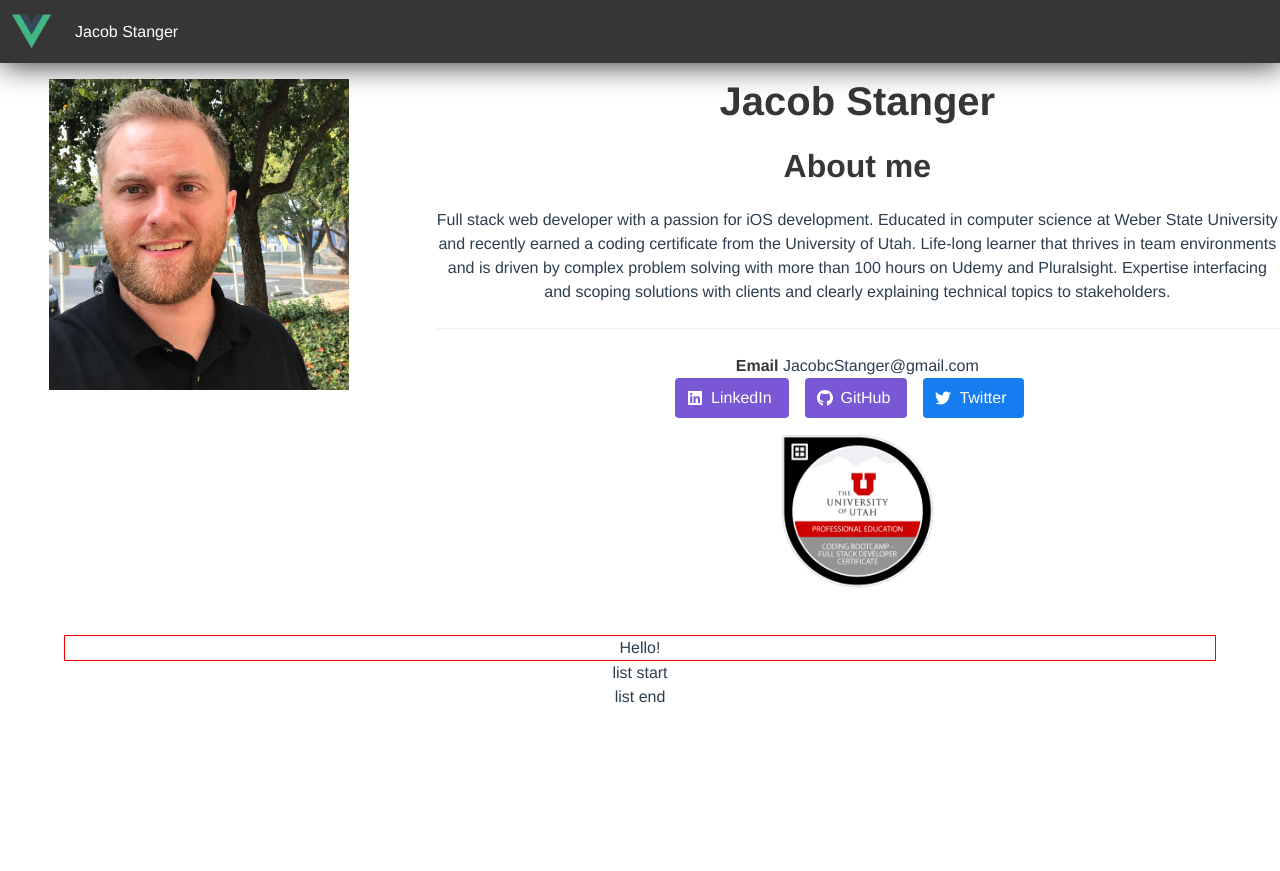
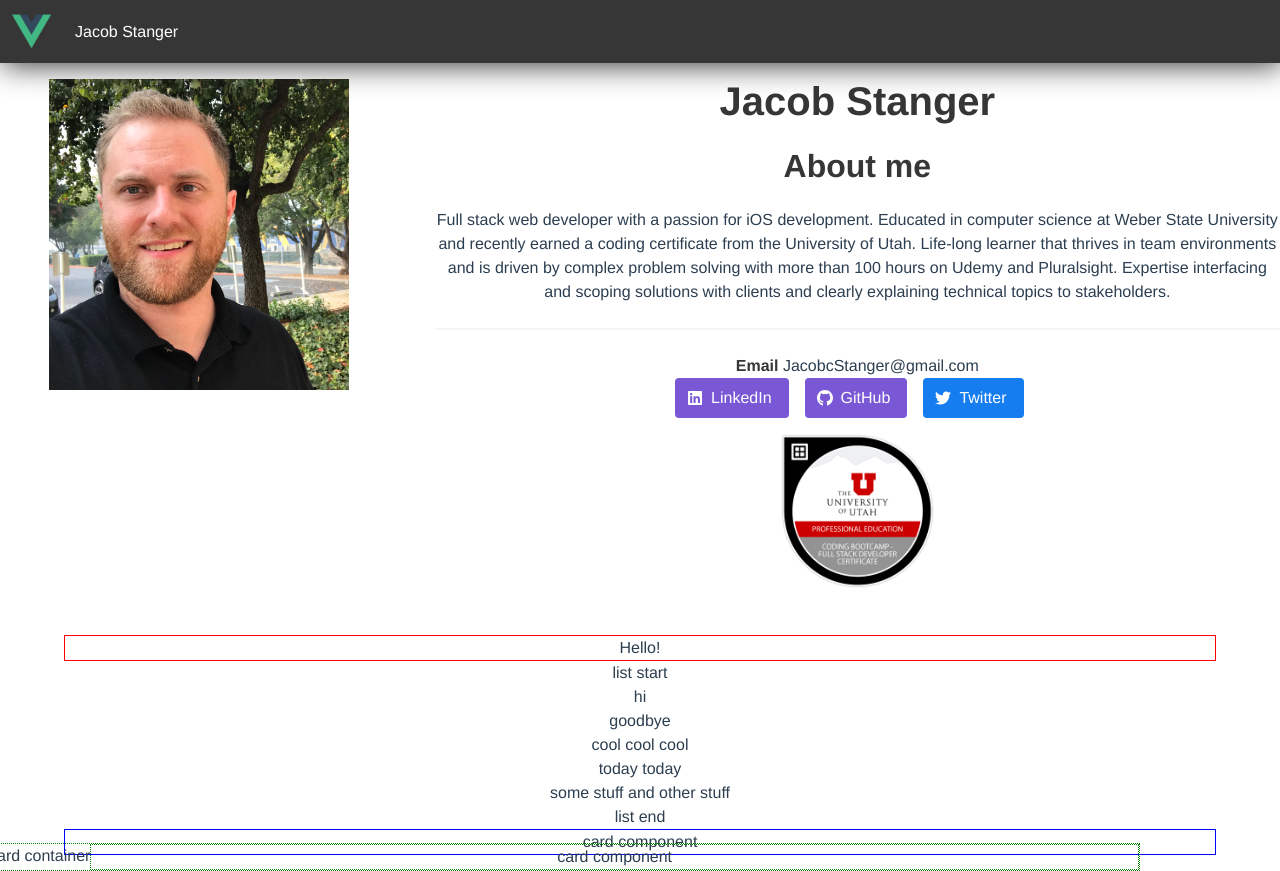
Before and after one commit to jcstang/portfolio-vue, a Vue app: page / in a window 1280 px wide. Before the commit the page ends 800 px from the top, so only its background shows below. Built offline with nearby package versions, Linux system fonts and the light colour scheme.

Commit message:
for list figure out with v-bind

```diff
--- a/src/App.vue
+++ b/src/App.vue
@@ -5,7 +5,9 @@
     <div class="container second-part">
       <h1>Hello!</h1>
     </div>
-    <ListComp />
+    <ListComp v-bind:items="items" />
+    <Card />
+    <CardsContainer />
   </div>
 </template>
 
@@ -13,6 +15,8 @@
 import Header from "./components/Header.vue";
 import Nav from "./components/Nav.vue";
 import ListComp from "./components/ListComp.vue";
+import Card from "./components/Card";
+import CardsContainer from "./components/CardsContainer";
 import "bulma/css/bulma.css";
 
 export default {
@@ -20,7 +24,20 @@ export default {
   components: {
     Header,
     Nav,
-    ListComp
+    ListComp,
+    Card,
+    CardsContainer
+  },
+  data: function() {
+    return {
+      items: [
+        { id: 1, message: "hi" },
+        { id: 2, message: "goodbye" },
+        { id: 3, message: "cool cool cool" },
+        { id: 4, message: "today today" },
+        { id: 5, message: "some stuff and other stuff" }
+      ]
+    };
   }
 };
 </script>
--- /dev/null
+++ b/src/components/Card.vue
@@ -0,0 +1,15 @@
+<template>
+  <div class="container">
+    <p>card component</p>
+  </div>
+</template>
+
+<script>
+export default {};
+</script>
+
+<style scoped>
+.container {
+  border: 1px solid blue;
+}
+</style>
--- /dev/null
+++ b/src/components/CardsContainer.vue
@@ -0,0 +1,23 @@
+<template>
+  <div class="container columns">
+    <p>card container</p>
+    <div class="column" v-for="item in items" :key="item.id">{{item.message}}</div>
+    <Card />
+  </div>
+</template>
+
+<script>
+import Card from "./Card";
+
+export default {
+  components: {
+    Card
+  }
+};
+</script>
+
+<style scoped>
+.container {
+  border: 1px dotted green;
+}
+</style>
--- a/src/components/ListComp.vue
+++ b/src/components/ListComp.vue
@@ -1,13 +1,18 @@
 <template>
   <div>
     <h1>list start</h1>
+    <ul>
+      <li v-for="item in items" :key="item.id">{{ item.message }}</li>
+    </ul>
     <h1>list end</h1>
   </div>
 </template>
 
 <script>
 export default {
-  props: {}
+  props: {
+    items: Array
+  }
 };
 </script>
 
```
Also changed, not shown: src/main.js (line endings or trailing spaces).
